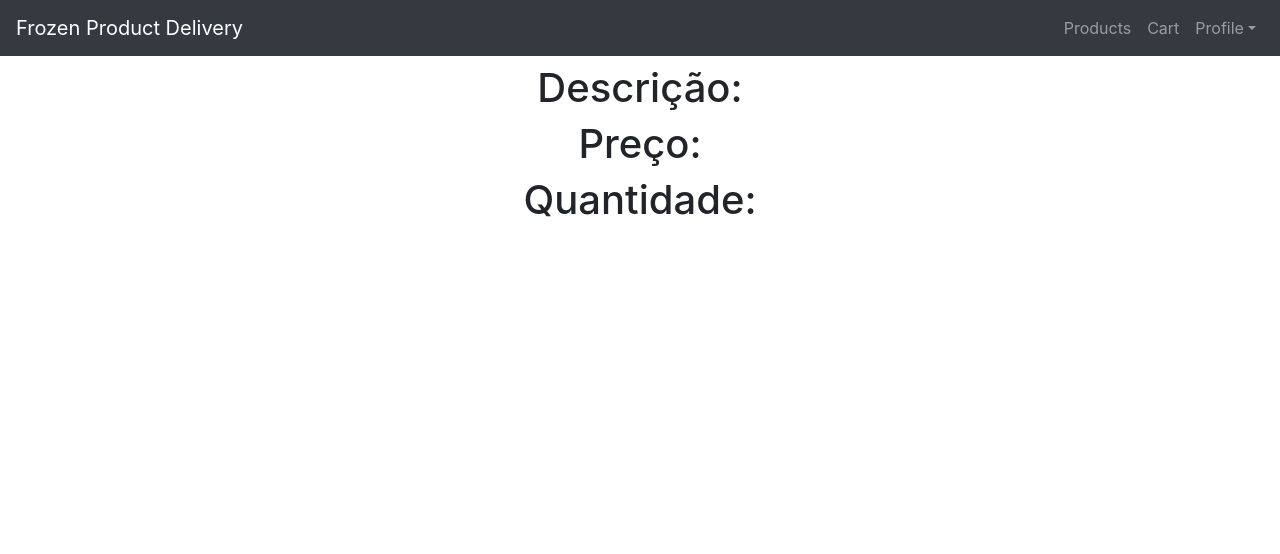
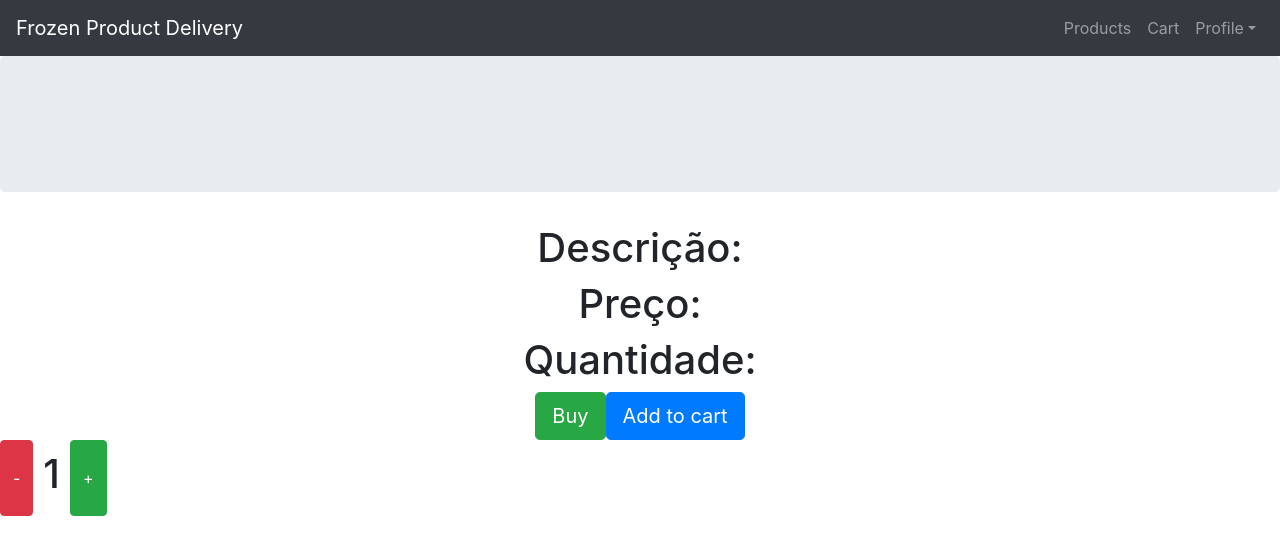
Before and after one commit to felipeformentin/TrainingProject, a React (Create React App) app in the folder projeto-react/: page /product-details/1 in a window 1280 px wide. Shown: the top 554 px of the page. Built offline with nearby package versions, Linux system fonts and the light colour scheme; no server answers.

Commit message:
wow, i have to improve the design

```diff
--- a/projeto-react/src/App.css
+++ b/projeto-react/src/App.css
@@ -1,5 +1,9 @@
 .App {
   text-align: center;
+}
+
+.cartQuantity {
+  padding: 10px;
 }
 
 .padd-top {
--- a/projeto-react/src/ProductDetailsBox.js
+++ b/projeto-react/src/ProductDetailsBox.js
@@ -1,12 +1,14 @@
 import React, { Component } from 'react';
 import './App.css';
+import { InputGroup, InputGroupAddon, Button, Input, Jumbotron, Row, Col } from 'reactstrap';
 
 export default class ProductListBox extends Component {
 
     constructor(props) {
         super(props);
         this.state = {
-            product: []
+            product: [],
+            quantity: 1,
         };
     }
 
@@ -14,6 +16,14 @@ export default class ProductListBox extends Component {
         this.callApi()
             .then(res => this.setState({ product: res.product }))
             .catch(err => console.log(err));
+    }
+
+    incrementItem = () => {
+        if (this.state.quantity < 10) this.setState({ quantity: this.state.quantity + 1 });
+    }
+
+    decreaseItem = () => {
+        if (this.state.quantity > 1) this.setState({ quantity: this.state.quantity - 1 });
     }
 
     callApi = async () => {
@@ -26,12 +36,11 @@ export default class ProductListBox extends Component {
     };
 
     render() {
-        console.log(this.state.product);
         return (
             <div>
-                <h1>
-                    {this.state.product.name}
-                </h1>
+                <Jumbotron>
+                    <h1>{this.state.product.name}</h1>
+                </Jumbotron>
                 <h1>
                     Descrição: {this.state.product.description}
                 </h1>
@@ -41,6 +50,17 @@ export default class ProductListBox extends Component {
                 <h1>
                     Quantidade: {this.state.product.quantity}
                 </h1>
+                <Row>
+                    <Col md="12">
+                        <Button color="success" size="lg">Buy</Button>
+                        <Button color="primary" size="lg">Add to cart</Button>
+                    </Col>
+                </Row>
+                <InputGroup>
+                    <Button color="danger" onClick={this.decreaseItem}>-</Button>
+                    <h1 className="cartQuantity">{this.state.quantity}</h1>
+                    <Button color="success" onClick={this.incrementItem}>+</Button>
+                </InputGroup>
             </div>
         );
     }
```
